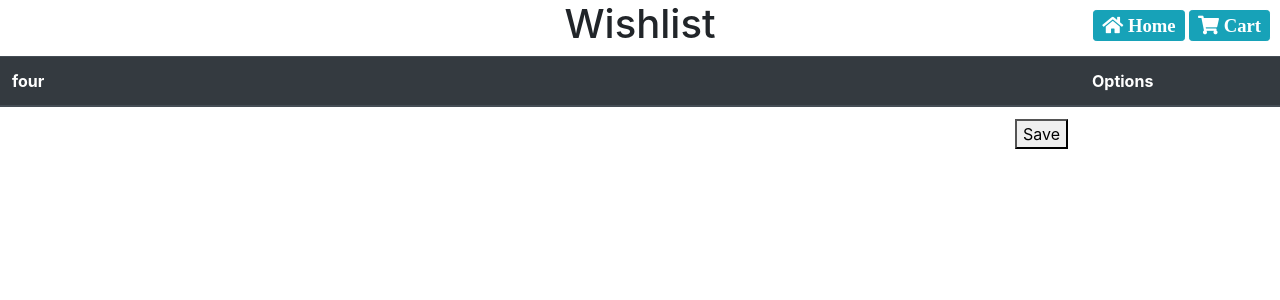
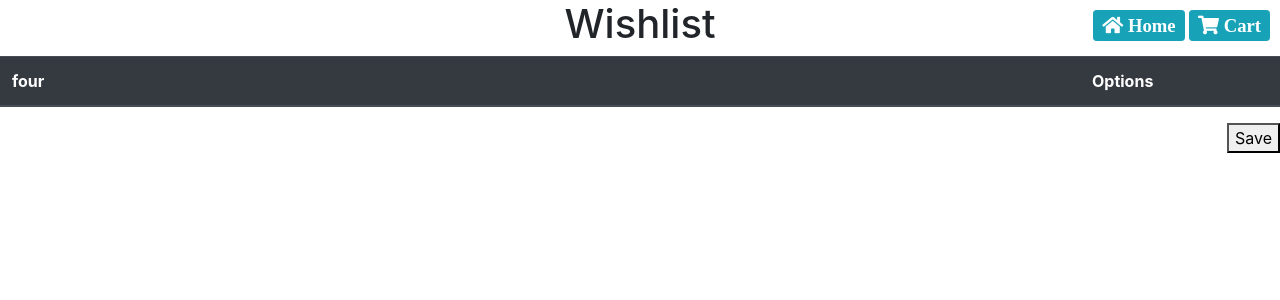
Before and after one commit to keniachang/WebProject, a Django app: page /wishlist/ in a window 1280 px wide. Shown: the top 300 px of the page. Run offline with Django 3.2, Linux system fonts and the light colour scheme; a user stored in the database is signed in; data comes from the database, SQL or seed files in the repository; lists and menus that the app fills with data are empty; some libraries are stand-ins or nearby versions.

Commit message:
Reformat code

```diff
--- a/wishlist/templates/wishlist.html
+++ b/wishlist/templates/wishlist.html
@@ -3,6 +3,7 @@
     <div align = "center">
         <h1>Wishlist</h1>
     </div>
+    <form method="POST"> {% csrf_token %}
         {% for small in bigwishlist.smallwishlist_set.all %}
             <table class="table">
                 <thead class="thead-dark">
@@ -12,7 +13,6 @@
                     </tr>
                 </thead>
                 <tbody>
-                <form method="POST"> {% csrf_token %}
                     {% for book in small.wishlistitem_set.all %}
                         <tr>
                             <td>{{ book.item.title }}</td>
@@ -30,13 +30,11 @@
                             </td>
                         </tr>
                     {% endfor %}
-                    <div align="right">
-                        <td align="right">
-                            <button type="submit">Save</button>
-                        </td>
-                    </div>
-                </form>
                 </tbody>
             </table>
+            <div align="right">
+                <button type="submit">Save</button>
+            </div>
         {% endfor %}
+    </form>
 {% endblock %}
```
Lines whose indentation alone changed are shown as unchanged.
